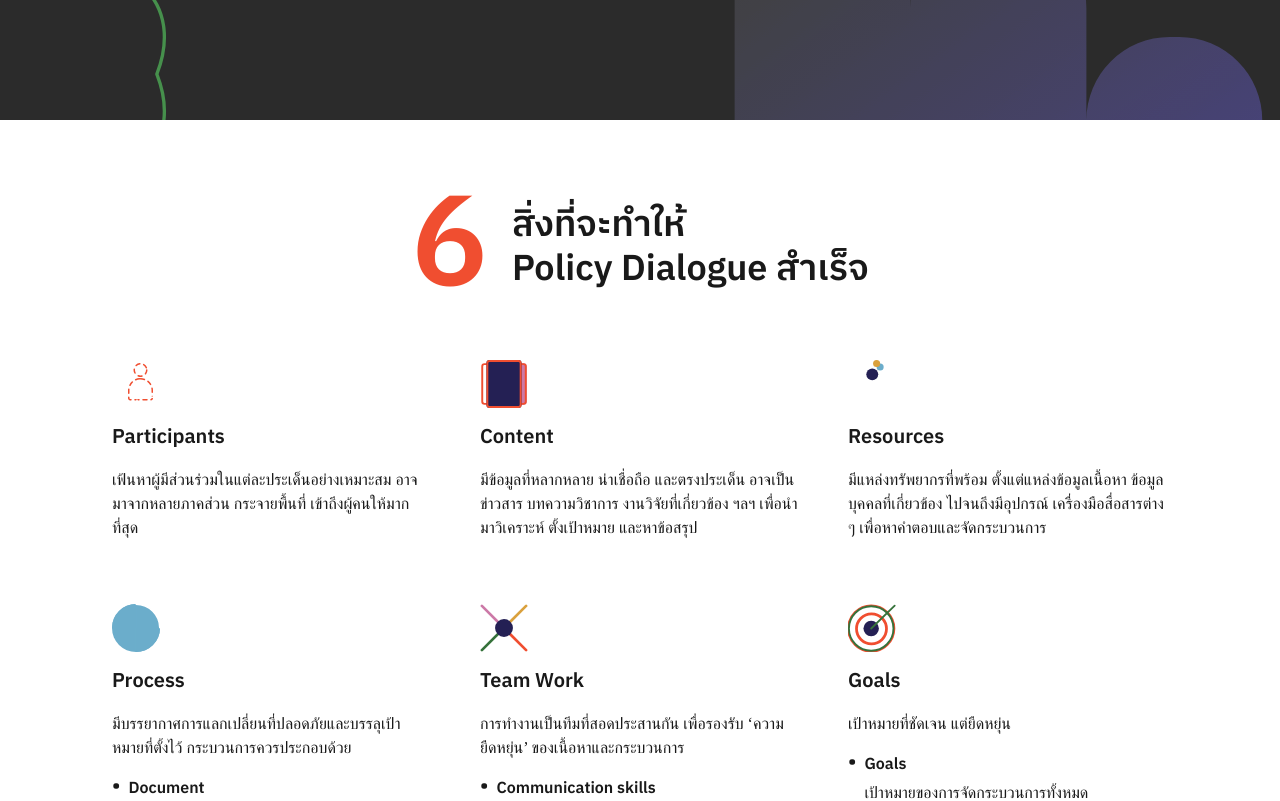
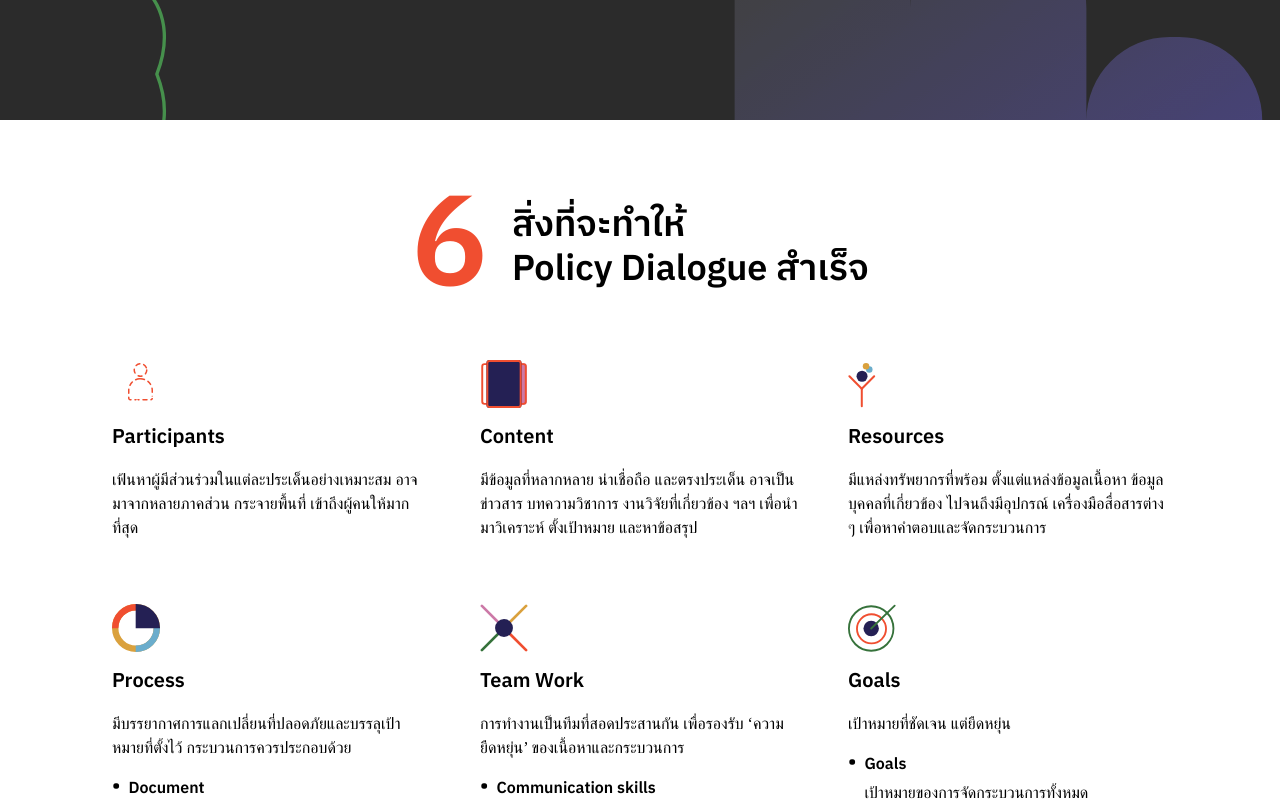
Before and after one commit to jukbot/policy-dialogue, a Next.js app: page /guideline in a window 1280 px wide. Shown: the part 480-1281 px from the top of the page. Built offline with nearby package versions, Linux system fonts and the light colour scheme; a web font is replaced by a local one; what @tailwindcss/typography, tailwindcss-debug-screens would draw is missing.

Commit message:
feat: guideline page

```diff
--- a/components/Icon/Goals.tsx
+++ b/components/Icon/Goals.tsx
@@ -8,19 +8,19 @@ const Goals = (props: Props) => {
   return (
     <svg xmlns="http://www.w3.org/2000/svg" width={77.621} height={76.621} viewBox="0 0 77.621 76.621" {...props}>
       <defs>
-        <style>{'.cls-6{fill:none}.cls-5{stroke:none}'}</style>
+        <style>{'.prefix__cls-6{fill:none}.prefix__cls-5{stroke:none}'}</style>
       </defs>
-      <g id="Group_333" data-name="Group 333" transform="translate(-1250 -1736.379)">
-        <g id="Ellipse_294" data-name="Ellipse 294" transform="translate(1250 1738)" strokeWidth="3px" stroke="#36723b" fill="none">
-          <circle className="cls-5" cx={37.5} cy={37.5} r={37.5} />
-          <circle className="cls-6" cx={37.5} cy={37.5} r={36} />
+      <g id="prefix__Group_333" data-name="Group 333" transform="translate(-1250 -1736.379)">
+        <g id="prefix__Ellipse_294" data-name="Ellipse 294" transform="translate(1250 1738)" strokeWidth={3} stroke="#36723b" fill="none">
+          <circle className="prefix__cls-5" cx={37.5} cy={37.5} r={37.5} />
+          <circle className="prefix__cls-6" cx={37.5} cy={37.5} r={36} />
         </g>
-        <g id="Ellipse_295" data-name="Ellipse 295" transform="translate(1263 1751)" stroke="#f04e30" strokeWidth="3px" fill="none">
-          <circle className="cls-5" cx={25} cy={25} r={25} />
-          <circle className="cls-6" cx={25} cy={25} r={23.5} />
+        <g id="prefix__Ellipse_295" data-name="Ellipse 295" transform="translate(1263 1751)" stroke="#f04e30" strokeWidth={3} fill="none">
+          <circle className="prefix__cls-5" cx={25} cy={25} r={25} />
+          <circle className="prefix__cls-6" cx={25} cy={25} r={23.5} />
         </g>
-        <circle id="Ellipse_296" data-name="Ellipse 296" cx={12.5} cy={12.5} r={12.5} transform="translate(1275 1763)" fill="#242054" />
-        <path id="Line_49" data-name="Line 49" d="M1287.5 1775.5l38-37" strokeLinecap="round" strokeWidth="3px" stroke="#36723b" fill="none" />
+        <circle id="prefix__Ellipse_296" data-name="Ellipse 296" cx={12.5} cy={12.5} r={12.5} transform="translate(1275 1763)" fill="#242054" />
+        <path id="prefix__Line_49" data-name="Line 49" d="M1287.5 1775.5l38-37" strokeLinecap="round" strokeWidth={3} stroke="#36723b" fill="none" />
       </g>
     </svg>
   )
--- a/components/Icon/Process.tsx
+++ b/components/Icon/Process.tsx
@@ -8,36 +8,36 @@ const Process = (props: Props) => {
   return (
     <svg xmlns="http://www.w3.org/2000/svg" width={75} height={75} viewBox="0 0 75 75" {...props}>
       <defs>
-        <clipPath id="clip-path">
-          <path id="Rectangle_329" data-name="Rectangle 329" transform="translate(777 1738)" d="M0 0h38v38H0z" fill="#fff" stroke="#707070" />
+        <clipPath id="prefix__clip-path">
+          <path id="prefix__Rectangle_329" data-name="Rectangle 329" transform="translate(777 1738)" d="M0 0h38v38H0z" fill="#fff" stroke="#707070" />
         </clipPath>
-        <clipPath id="clip-path-2">
-          <path id="Rectangle_331" data-name="Rectangle 331" d="M0 0h38v38H0z" stroke="#6badcc" fill="#6badcb" />
+        <clipPath id="prefix__clip-path-2">
+          <path id="prefix__Rectangle_331" data-name="Rectangle 331" d="M0 0h38v38H0z" stroke="#6badcc" fill="#6badcb" />
         </clipPath>
-        <clipPath id="clip-path-3">
-          <path id="Rectangle_330" data-name="Rectangle 330" className="cls-3" d="M0 0h38v38H0z" />
+        <clipPath id="prefix__clip-path-3">
+          <path id="prefix__Rectangle_330" data-name="Rectangle 330" className="prefix__cls-3" d="M0 0h38v38H0z" />
         </clipPath>
-        <style>{'.cls-3{fill:#242054}.cls-11{fill:none}.cls-10{stroke:none}'}</style>
+        <style>{'.prefix__cls-3{fill:#242054}.prefix__cls-11{fill:none}.prefix__cls-10{stroke:none}'}</style>
       </defs>
-      <g id="Group_194" data-name="Group 194" transform="translate(-777 -1688)">
-        <g id="Ellipse_297" data-name="Ellipse 297" transform="translate(777 1688)" strokeWidth="10px" stroke="#daa13d" fill="none">
-          <circle className="cls-10" cx={37.5} cy={37.5} r={37.5} />
-          <circle className="cls-11" cx={37.5} cy={37.5} r={32.5} />
+      <g id="prefix__Group_194" data-name="Group 194" transform="translate(-777 -1688)">
+        <g id="prefix__Ellipse_297" data-name="Ellipse 297" transform="translate(777 1688)" strokeWidth={10} stroke="#daa13d" fill="none">
+          <circle className="prefix__cls-10" cx={37.5} cy={37.5} r={37.5} />
+          <circle className="prefix__cls-11" cx={37.5} cy={37.5} r={32.5} />
         </g>
-        <g id="Mask_Group_38" data-name="Mask Group 38" transform="translate(0 -50)" clipPath="url(#clip-path)">
-          <g id="Ellipse_298" data-name="Ellipse 298" transform="translate(777 1738)" stroke="#f04e30" strokeWidth="10px" fill="none">
-            <circle className="cls-10" cx={37.5} cy={37.5} r={37.5} />
-            <circle className="cls-11" cx={37.5} cy={37.5} r={32.5} />
+        <g id="prefix__Mask_Group_38" data-name="Mask Group 38" transform="translate(0 -50)" clipPath="url(#prefix__clip-path)">
+          <g id="prefix__Ellipse_298" data-name="Ellipse 298" transform="translate(777 1738)" stroke="#f04e30" strokeWidth={10} fill="none">
+            <circle className="prefix__cls-10" cx={37.5} cy={37.5} r={37.5} />
+            <circle className="prefix__cls-11" cx={37.5} cy={37.5} r={32.5} />
           </g>
         </g>
-        <g id="Mask_Group_40" data-name="Mask Group 40" transform="translate(814 1725)" clipPath="url(#clip-path-2)">
-          <g id="Ellipse_300" data-name="Ellipse 300" transform="translate(-37 -37)" strokeWidth="10px" fill="none" stroke="#6badcc">
-            <circle className="cls-10" cx={37.5} cy={37.5} r={37.5} />
-            <circle className="cls-11" cx={37.5} cy={37.5} r={32.5} />
+        <g id="prefix__Mask_Group_40" data-name="Mask Group 40" transform="translate(814 1725)" clipPath="url(#prefix__clip-path-2)">
+          <g id="prefix__Ellipse_300" data-name="Ellipse 300" transform="translate(-37 -37)" strokeWidth={10} fill="none" stroke="#6badcc">
+            <circle className="prefix__cls-10" cx={37.5} cy={37.5} r={37.5} />
+            <circle className="prefix__cls-11" cx={37.5} cy={37.5} r={32.5} />
           </g>
         </g>
-        <g id="Mask_Group_39" data-name="Mask Group 39" transform="translate(814 1688)" clipPath="url(#clip-path-3)">
-          <circle id="Ellipse_299" data-name="Ellipse 299" className="cls-3" cx={37.5} cy={37.5} r={37.5} transform="translate(-37)" />
+        <g id="prefix__Mask_Group_39" data-name="Mask Group 39" transform="translate(814 1688)" clipPath="url(#prefix__clip-path-3)">
+          <circle id="prefix__Ellipse_299" data-name="Ellipse 299" className="prefix__cls-3" cx={37.5} cy={37.5} r={37.5} transform="translate(-37)" />
         </g>
       </g>
     </svg>
--- a/components/Icon/Resources.tsx
+++ b/components/Icon/Resources.tsx
@@ -6,17 +6,17 @@ interface Props {
 
 const Resources = (props: Props) => {
   return (
-    <svg xmlns="http://www.w3.org/2000/svg" width={55.155} height={88.5} viewBox="0 0 55.155 88.5" {...props}>
+    <svg xmlns="http://www.w3.org/2000/svg" width={96} height={84} viewBox="0 0 96 84" {...props}>
       <defs>
-        <style>{'.cls-1{fill:none;stroke:#f04e30;stroke-linecap:round;stroke-width:4px}'}</style>
+        <style>{'.prefix__cls-1{fill:none;stroke:#f04e30;stroke-linecap:round;stroke-width:4px}'}</style>
       </defs>
-      <g id="Group_324" data-name="Group 324" transform="translate(-1245.171 -1236.5)">
-        <path id="Line_57" data-name="Line 57" className="cls-1" transform="rotate(45 -900.727 2138.03)" d="M0 0h35" />
-        <path id="Line_56" data-name="Line 56" className="cls-1" transform="rotate(135 387.147 900.283)" d="M0 0h35" />
-        <path id="Line_58" data-name="Line 58" className="cls-1" transform="rotate(90 -7.627 1280.374)" d="M0 0h35" />
-        <circle id="Ellipse_325" data-name="Ellipse 325" cx={11} cy={11} r={11} transform="translate(1262.248 1252)" fill="#242054" />
-        <circle id="Ellipse_326" data-name="Ellipse 326" cx={6.5} cy={6.5} r={6.5} transform="translate(1281.248 1243)" fill="#6badcb" />
-        <circle id="Ellipse_327" data-name="Ellipse 327" cx={6.5} cy={6.5} r={6.5} transform="translate(1274.748 1236.5)" fill="#daa13d" />
+      <g id="prefix__Group_324" data-name="Group 324" transform="translate(-1245.171 -1236.5)">
+        <path id="prefix__Line_57" data-name="Line 57" className="prefix__cls-1" transform="rotate(45 -900.727 2138.03)" d="M0 0h35" />
+        <path id="prefix__Line_56" data-name="Line 56" className="prefix__cls-1" transform="rotate(135 387.147 900.283)" d="M0 0h35" />
+        <path id="prefix__Line_58" data-name="Line 58" className="prefix__cls-1" transform="rotate(90 -7.627 1280.374)" d="M0 0h35" />
+        <circle id="prefix__Ellipse_325" data-name="Ellipse 325" cx={11} cy={11} r={11} transform="translate(1262.248 1252)" fill="#242054" />
+        <circle id="prefix__Ellipse_326" data-name="Ellipse 326" cx={6.5} cy={6.5} r={6.5} transform="translate(1281.248 1243)" fill="#6badcb" />
+        <circle id="prefix__Ellipse_327" data-name="Ellipse 327" cx={6.5} cy={6.5} r={6.5} transform="translate(1274.748 1236.5)" fill="#daa13d" />
       </g>
     </svg>
   )
--- a/components/Icon/index.tsx
+++ b/components/Icon/index.tsx
@@ -1,6 +1,6 @@
 export { default as Content } from './Content'
 export { default as Goals } from './Goals'
-export { default as Participants } from './Participants'
+export { default as Participant } from './Participant'
 export { default as Process } from './Process'
 export { default as QuestionMark } from './QuestionMark'
 export { default as Resources } from './Resources'
--- a/next.config.js
+++ b/next.config.js
@@ -19,15 +19,7 @@ module.exports = {
   poweredByHeader: false,
   swcMinify: true,
   pageExtensions: ['ts', 'tsx', 'mdx'],
-  // experimental: {
-  // reactRoot: true,
-  // concurrentFeatures: true,
-  // serverComponents: true,
-  // },
   images: {
-    formats: ['image/avif', 'image/webp'],
-    loader: 'default',
-    path: '/_next/image',
     minimumCacheTTL: 86400,
     domains: [
       'images.unsplash.com',
@@ -40,7 +32,7 @@ module.exports = {
       '',
     ],
   },
-  webpack: (config, { webpack }) => {
+  webpack: (config) => {
     config.resolve.alias = {
       ...config.resolve.alias,
       '@/components': join(__dirname, 'components'),
--- a/pages/guideline.tsx
+++ b/pages/guideline.tsx
@@ -3,7 +3,7 @@ import DialogueLoop from '@/components/Guideline/DialogueLoop'
 import DialogueLoopMobile from '@/components/Guideline/DialogueLoopMobile'
 import TeamRoleChart from '@/components/Guideline/TeamRoleChart'
 import TeamRoleContent from '@/components/Guideline/TeamRoleContent'
-import { Content, Goals, Participants, Process, Resources, Teamwork } from '@/components/Icon'
+import { Content, Goals, Participant, Process, Resources, Teamwork } from '@/components/Icon'
 import Link from 'next/link'
 
 const GuidelinePage = () => {
@@ -21,7 +21,7 @@ const GuidelinePage = () => {
         </section>
 
         <section className="relative h-full space-y-12 bg-white">
-          <div className="max-w-6xl px-6 py-16 mx-auto space-y-12 sm:px-12 text-body">
+          <div className="max-w-6xl px-6 py-16 mx-auto space-y-12 sm:px-12">
             <div className="flex items-center justify-center space-x-6">
               <h2 className="font-bold text-9xl text-primary">6</h2>
               <div className="space-y-1 text-3xl font-bold sm:text-4xl">
@@ -35,7 +35,7 @@ const GuidelinePage = () => {
                 <div className="flow-root">
                   <div className="space-y-4">
                     <div className="flex-shrink-0">
-                      <Participants className="w-12 h-12" aria-hidden="true" />
+                      <Participant className="w-12 h-12" aria-hidden="true" />
                     </div>
                     <h3 className="text-xl font-bold">Participants</h3>
                     <p className="text-sm leading-relaxed sm:text-base font-body">
@@ -255,7 +255,7 @@ const GuidelinePage = () => {
 
         <section className="relative h-full py-12 bg-white sm:py-24">
           <div className="max-w-6xl px-6 mx-auto text-body">
-            <h2 className="text-3xl font-bold text-center">ผลลัพธ์ที่คาดหวังได้</h2>
+            <h2 className="text-5xl font-bold text-center">ผลลัพธ์ที่คาดหวังได้</h2>
           </div>
         </section>
 
```
Also changed, not shown: components/Icon/Participant.tsx (renamed from components/Icon/Participants.tsx, +5 -4 lines), package.json (+7 -7 lines), 1 other file (tests, documents, lock files or other folders).
